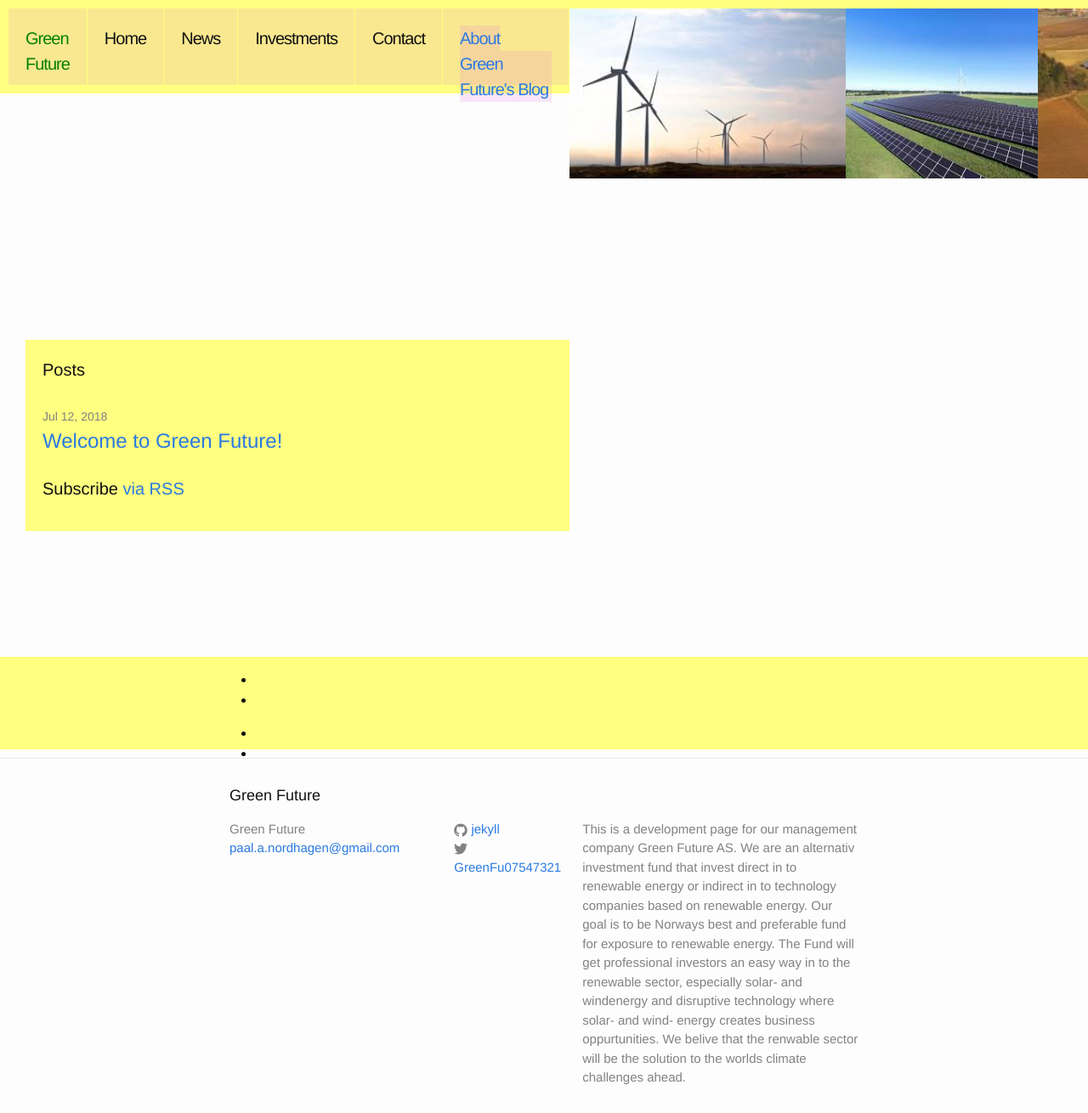
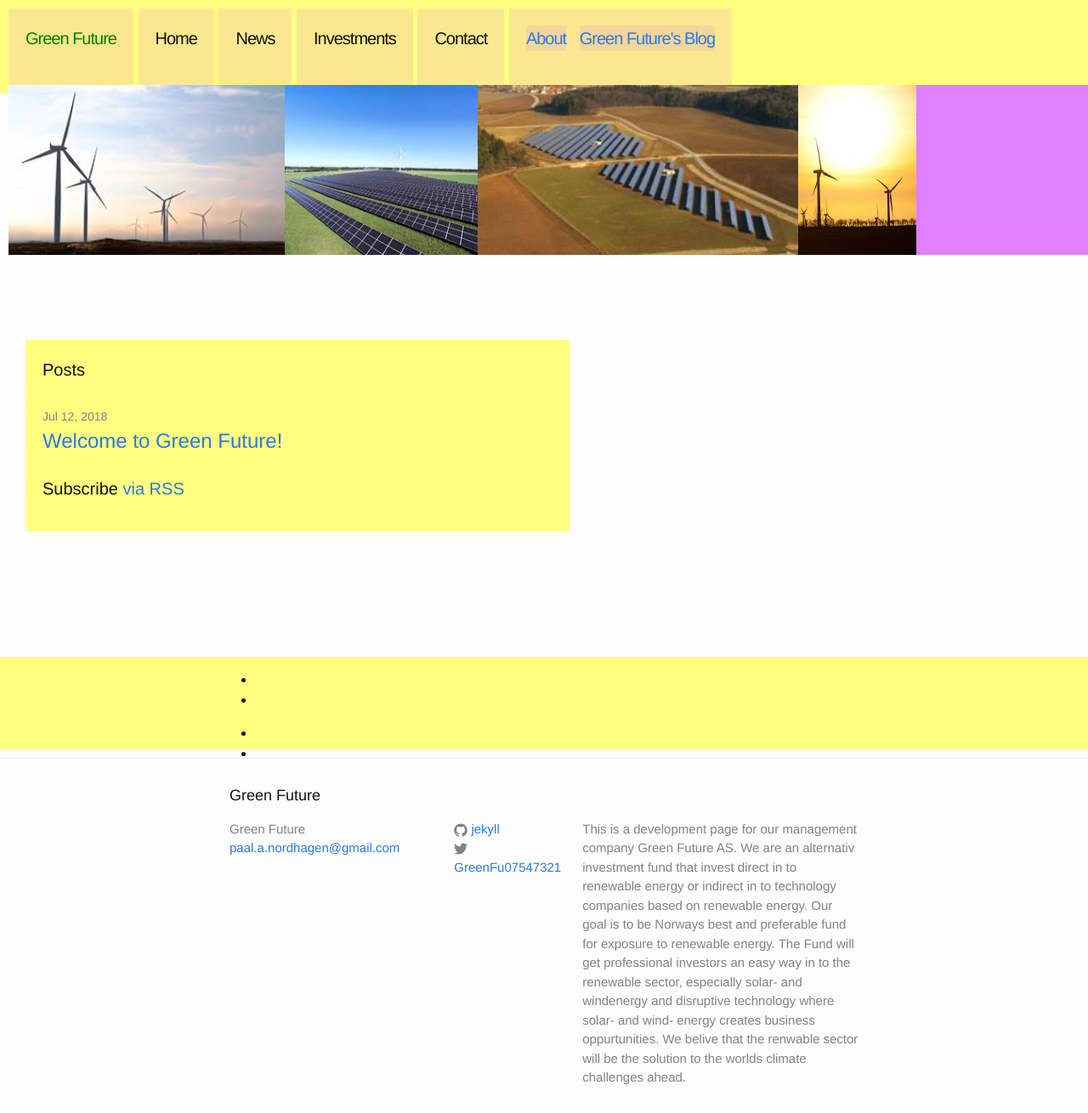
Before and after one commit to Paal-August/Paal-August.github.io, a Jekyll site: the page built from index.html, in a window 1280 px wide and 1310 px high. Shown: the whole window at 85% size. Built offline with Jekyll 4.4.1, drawn with Linux system fonts in a browser that asks for light colours.

Commit message:
Update _layout.scss

```diff
--- a/_sass/_layout.scss
+++ b/_sass/_layout.scss
@@ -28,7 +28,6 @@ grid-column:1/7;
 }
 
 .site-header {
-  display:flex;
   height:90px;
   margin:0 0 0 0;
   margin-bottom:300px;
```
